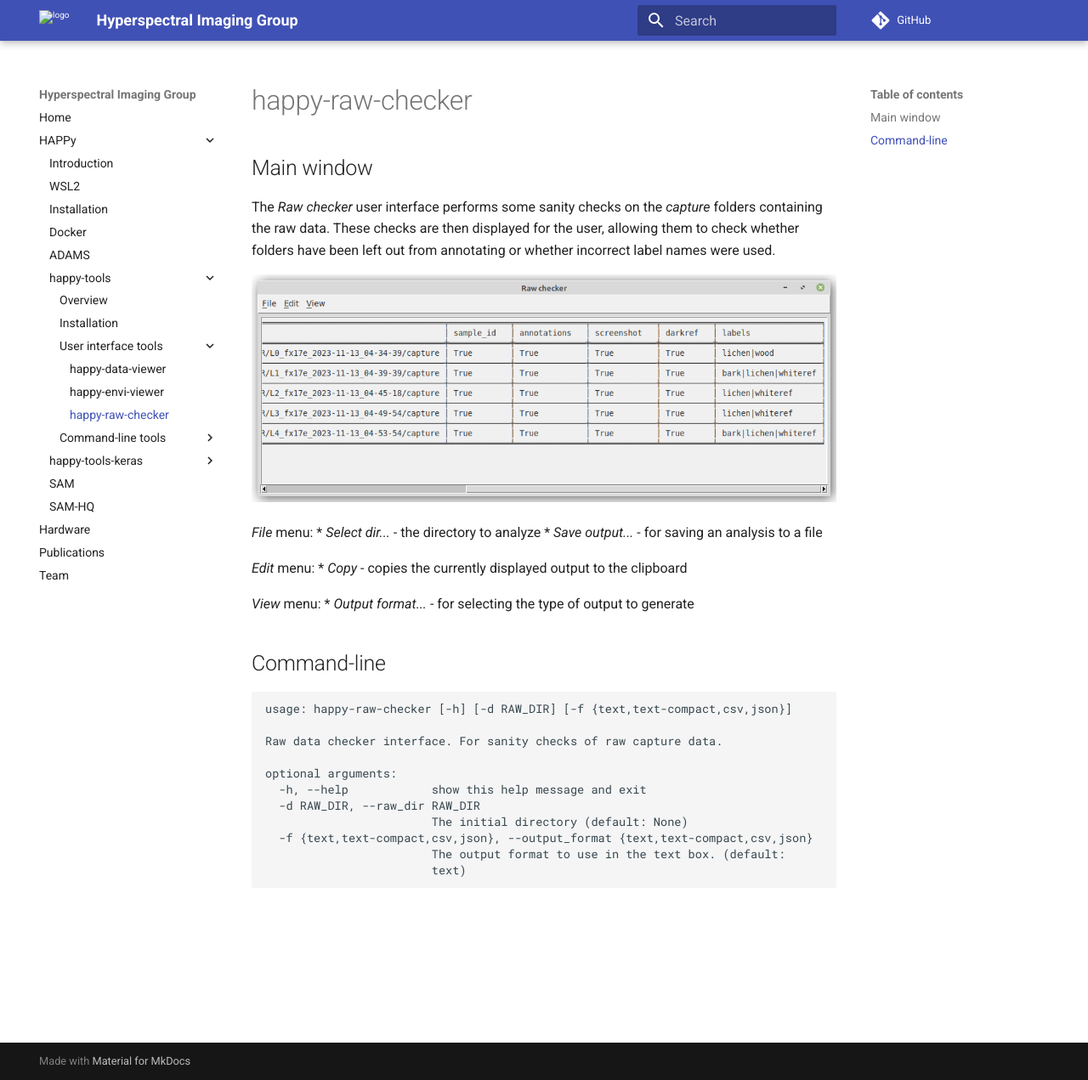
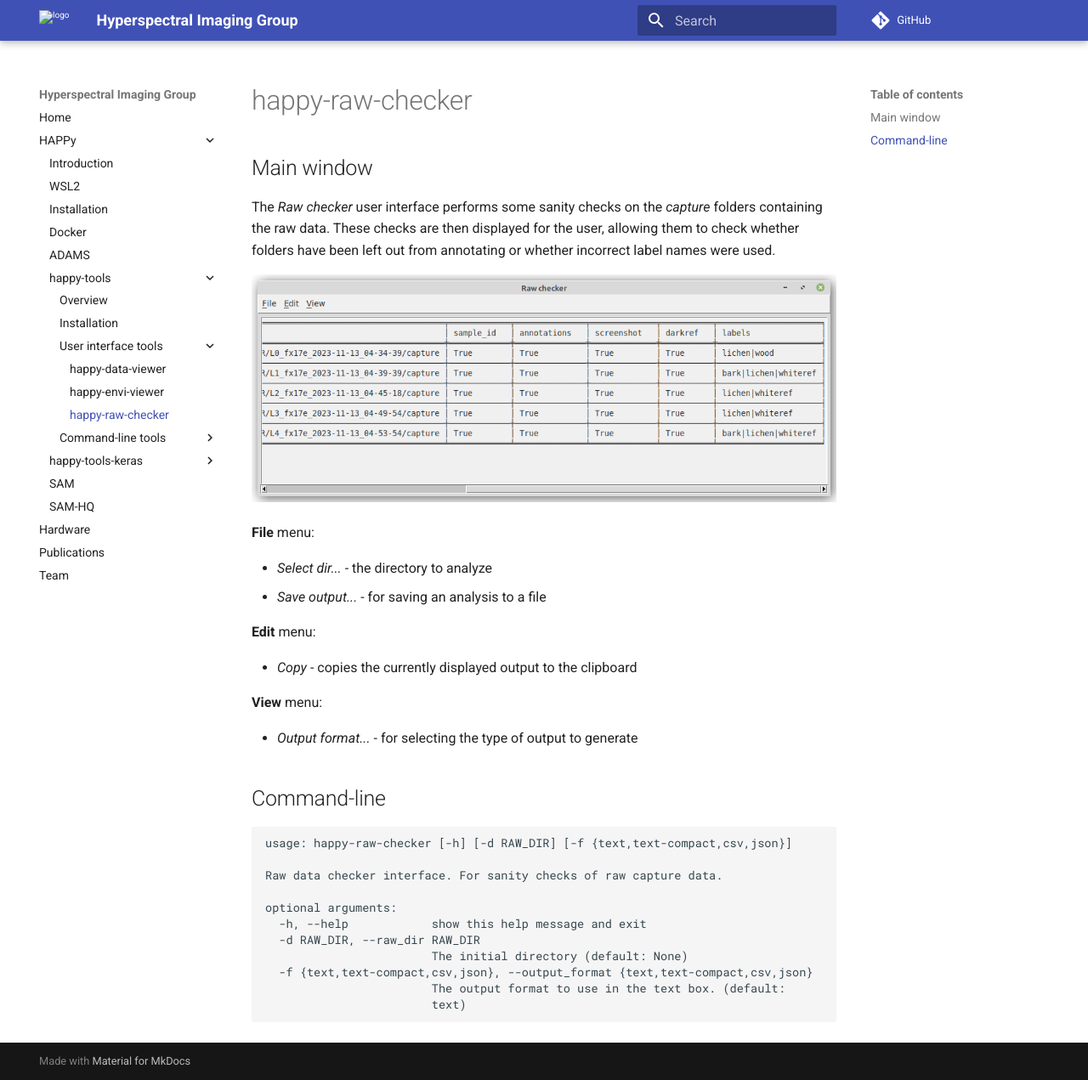
Before and after one commit to wairas/hsi-website, an MkDocs documentation site: the page built from docs/happy/happy_tools/happy-raw-checker.md, in a window 1280 px wide and 1271 px high. Shown: the whole window at 85% size. Built offline with MkDocs 1.6.1 and Material for MkDocs 9.7.7, drawn with Linux system fonts in a browser that asks for light colours; comment, search, counter and statistics services are not loaded.

Commit message:
fixed bullet points

```diff
--- a/docs/happy/happy_tools/happy-raw-checker.md
+++ b/docs/happy/happy_tools/happy-raw-checker.md
@@ -7,14 +7,17 @@ whether incorrect label names were used.
 
 ![Raw checker - main window](img/raw_checker-main.png)
 
-*File* menu:
+**File** menu:
+
 * *Select dir...* - the directory to analyze
 * *Save output...* - for saving an analysis to a file
 
-*Edit* menu:
+**Edit** menu:
+
 * *Copy* - copies the currently displayed output to the clipboard
 
-*View* menu:
+**View** menu:
+
 * *Output format...* - for selecting the type of output to generate
 
 
```
